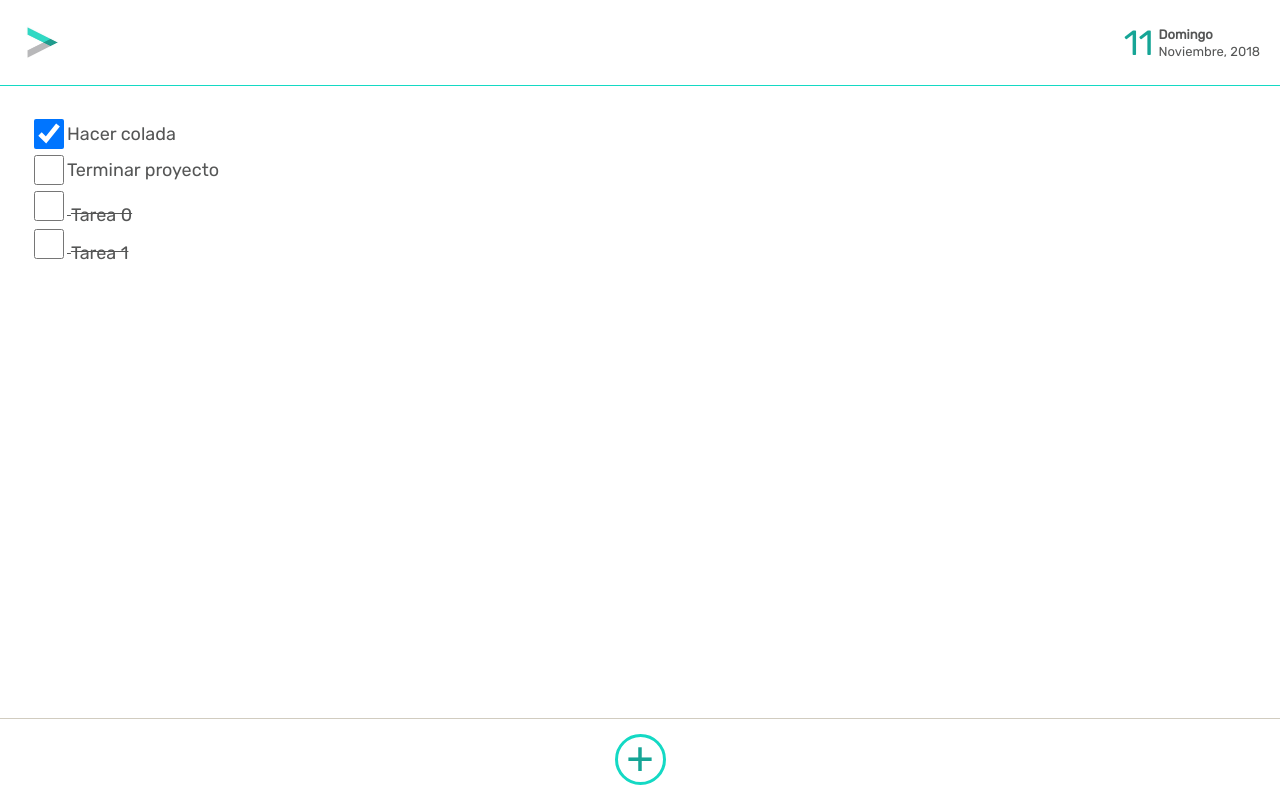
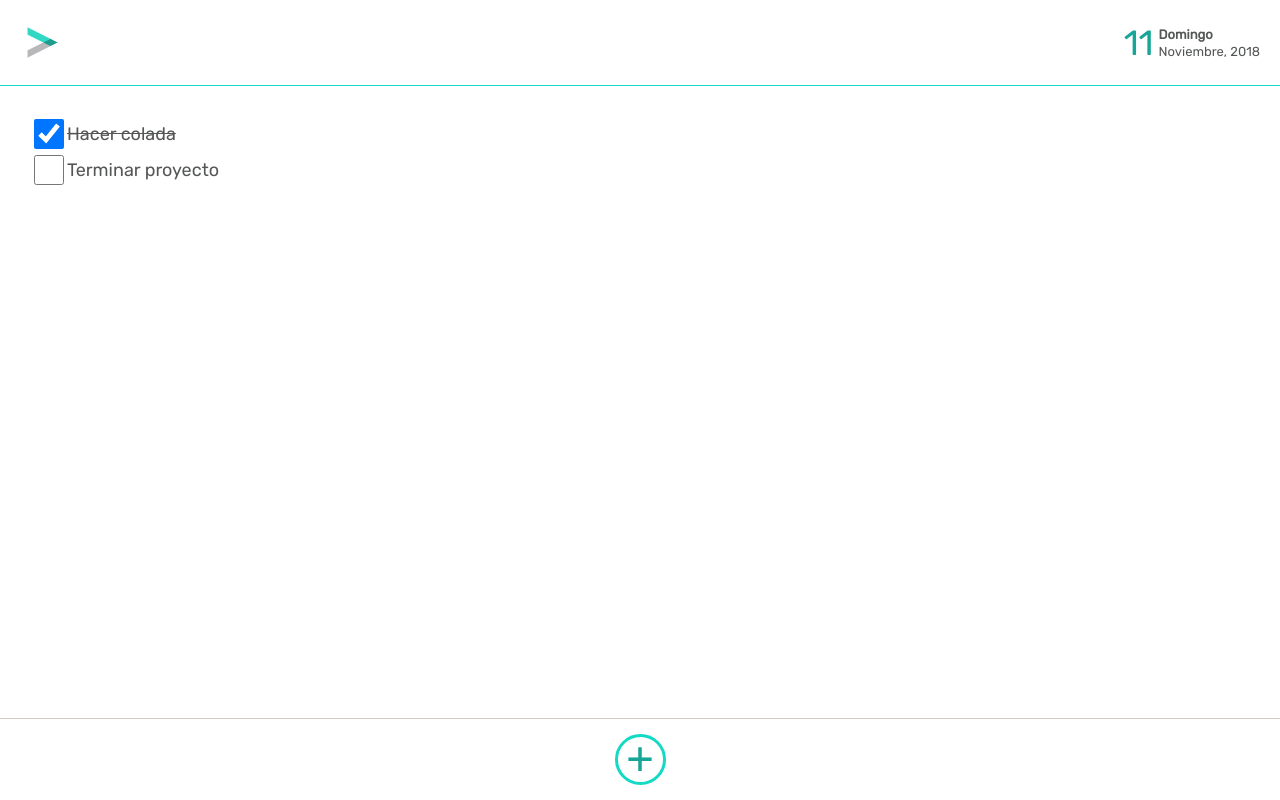
Before and after one commit to Adalab/f-online-todo-list-Albametnet, a plain HTML site: page index.html in a window 1280 px wide. Both pictures are taken after a click on the checkbox 49 px from the left and 134 px from the top of the page. Drawn offline with Linux system fonts and the light colour scheme.

Commit message:
done tasks

```diff
--- a/index.html
+++ b/index.html
@@ -32,20 +32,6 @@
         </label>
       </li>
     </ul>
-    <ul class="done__list">
-      <li class="done__list-item">
-        <input class="item__checkbox-in" type="checkbox">
-          <label class="item__checkbox-label">Tarea 0
-            <span class="check"></span>
-          </label>
-      </li>
-      <li class="done__list-item">
-        <input class="item__checkbox-in" type="checkbox">
-          <label class="item__checkbox-label">Tarea 1
-            <span class="check"></span>
-          </label>
-      </li>
-    </ul>
     <div class="modal">
       <div class="modal__content">
         <label class="modal__content-label" for="new-task">Nueva Tarea</label>
--- a/main.js
+++ b/main.js
@@ -12,7 +12,8 @@ var weekDay = weekDays[currentDate.getDay()]
 var monthDay = currentDate.getDate()
 var remainDate = (months[currentDate.getMonth()] + ", " + currentDate.getFullYear());
 
-// to create elements and its classes
+// Date
+// To create elements and its classes
 var number = document.createElement('p');
 headerDateNumber.appendChild(number);
 number.classList.add ('header__date-today');
@@ -31,41 +32,40 @@ number.innerHTML = monthDay;
 monthAndYear.innerHTML = remainDate;
 
 
-// logica para pasar un item a la lista de hehcos
+// Item done
+var doneItem = document.querySelector('.undone__list-item');
+var checkbox = document.querySelector('.item__checkbox-in');
+checkbox.addEventListener("change", checkMode);
 
-// var field = document.querySelector ('.item__checkbox-in');
-// var  undone= document.querySelector ('.undone__list-item');
+function checkMode(){
+  var checked = checkbox.checked;
+  if(checked){
+    doneItem.classList.remove ('undone__list-item');
+    doneItem.classList.add ('done__list-item');
+}
+  else {
+    doneItem.classList.add('undone__list-item');
+    doneItem.classList.remove ('done__list-item');
+}
+}
 
+// Modal
 
-// function taskDone (){
-// if(field.checked == true){
-//   undone.classList.remove('undone__list-item');
-//   undone.classList.add ('done__list-item');
-// }
-// }
-
-// field.addEventListener ('click', taskDone);
-
-// modal
 // Get the modal
 var modal = document.querySelector('.modal');
-
-var undoneList = document.querySelector('.undone__list');
 // Get the button that opens the modal
 var btn = document.querySelector('.footer__button');
-
 // Get the button element that closes the modal
 var add = document.querySelector('.modal__content-button');
 
+var undoneList = document.querySelector('.undone__list');
 var myTask = document.querySelector('.modal__content-in');
-
 
 
 function showModal() {
 modal.classList.remove ('modal');
 modal.classList.add ('modal__opened');
 }
-
 
 function addTask() {
 // To create li
@@ -99,10 +99,3 @@ modal.classList.add ('modal');
 
 add.addEventListener ('click', addTask);
 btn.addEventListener ('click', showModal);
-
-// // When the user clicks anywhere outside of the modal, close it
-// window.onclick = function(event) {
-//     if (event.target == modal) {
-//         modal.style.display = "none";
-//     }
-// }
--- a/styles/main.css
+++ b/styles/main.css
@@ -62,20 +62,23 @@ body {
   font: 'Rubik', sans-serif 16px;
   font-size: 16px;
   padding: 0;
+}
 
-}
-.done__list{
-  list-style: none;
-  margin: 0;
+.done__list-item {
+  text-decoration: line-through;
+  display: flex;
+  flex-direction: row;
+  align-items: center;
   font-family: 'Rubik', sans-serif;
   font-size: 16px;
-  padding: 0;
 }
 
 .undone__list-item {
   display: flex;
   flex-direction: row;
   align-items: center;
+  font-family: 'Rubik', sans-serif;
+  font-size: 16px;
 }
 
 .item__checkbox-in {
@@ -86,10 +89,7 @@ body {
   font-size: 18px;
 }
 
-.done__list-item {
-  /* visibility: hidden; */
-  text-decoration: line-through;
-}
+
 
 /* para el modal */
 .modal {
```
